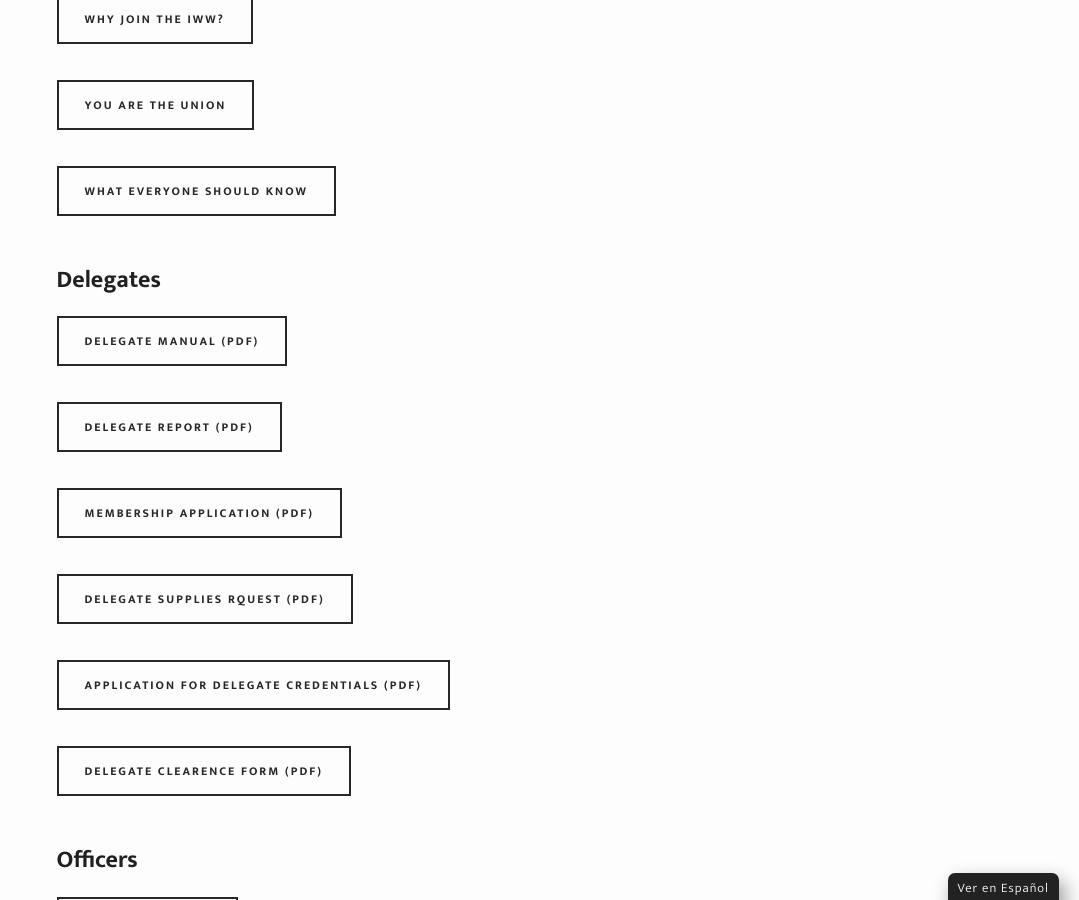
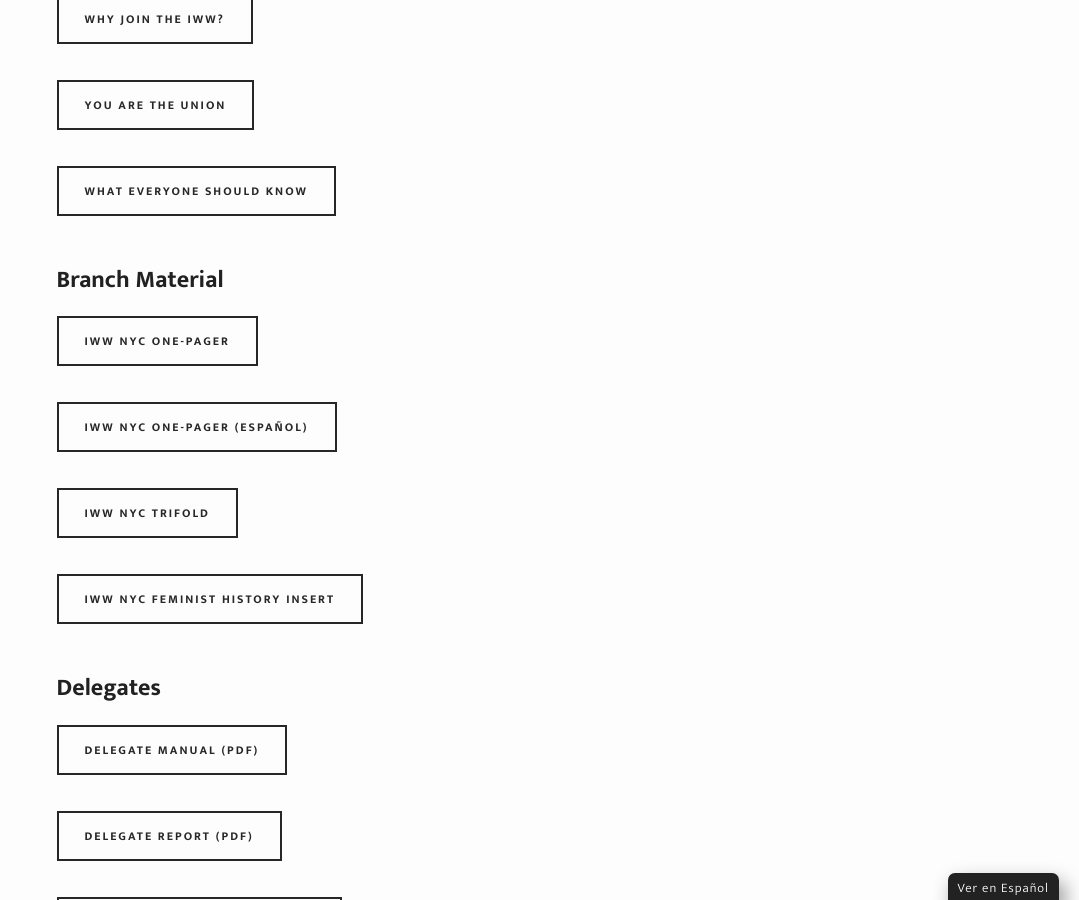
Before and after one commit to IWW-NYC-GMB/iww.nyc, a Jekyll site: the page built from resources.html, in a window 1280 px wide and 900 px high, scrolled down 2102 px. Shown: the whole window, without its empty margins (201-1280 px from the left). Built offline with Jekyll 4.4.1, drawn with Linux system fonts in a browser that asks for light colours; some web fonts are replaced.

Commit message:
Update resources.html

```diff
--- a/resources.html
+++ b/resources.html
@@ -23,6 +23,11 @@
 <a href="{{ site.baseurl }}/why-join"><button class="small" style="margin: 12px 15px 24px 0;" ontouchstart="">Why join the IWW?</button></a><br>
 <a href="{{ site.baseurl }}/you-are-the-union"><button class="small" style="margin: 12px 15px 24px 0;" ontouchstart="">You are the Union</button></a><br>
 <a href="{{ site.baseurl }}/what-everyone-should-know"><button class="small" style="margin: 12px 15px 24px 0;" ontouchstart="">What Everyone Should Know</button></a><br><br>
+<h2>Branch Material</h2>
+<a href="{{ site.baseurl }}/assets/IWW-NYC-One-Pager.pdf"><button class="small" style="margin: 12px 15px 24px 0;" ontouchstart="">IWW NYC One-Pager</button></a><br>
+<a href="{{ site.baseurl }}/assets/IWW-NYC-One-Pager-es.pdf"><button class="small" style="margin: 12px 15px 24px 0;" ontouchstart="">IWW NYC One-Pager (Español)</button></a><br>
+<a href="{{ site.baseurl }}/assets/IWW-NYC-Trifold.pdf"><button class="small" style="margin: 12px 15px 24px 0;" ontouchstart="">IWW NYC Trifold</button></a><br>
+<a href="{{ site.baseurl }}/assets/IWW-NYC-Feminist-History-Insert.pdf"><button class="small" style="margin: 12px 15px 24px 0;" ontouchstart="">IWW NYC Feminist History Insert</button></a><br><br>
 <h2>Delegates</h2>
 <a href="http://www.iww.org/PDF/Official/DelegateManual.pdf"><button class="small" style="margin: 12px 15px 24px 0;" ontouchstart="">Delegate Manual (PDF)</button></a><br>
 <a href="https://iww.org/PDF/Forms/2017DelegateReportFormEFillable.pdf"><button class="small" style="margin: 12px 15px 24px 0;" ontouchstart="">Delegate Report (PDF)</button></a><br>
```
